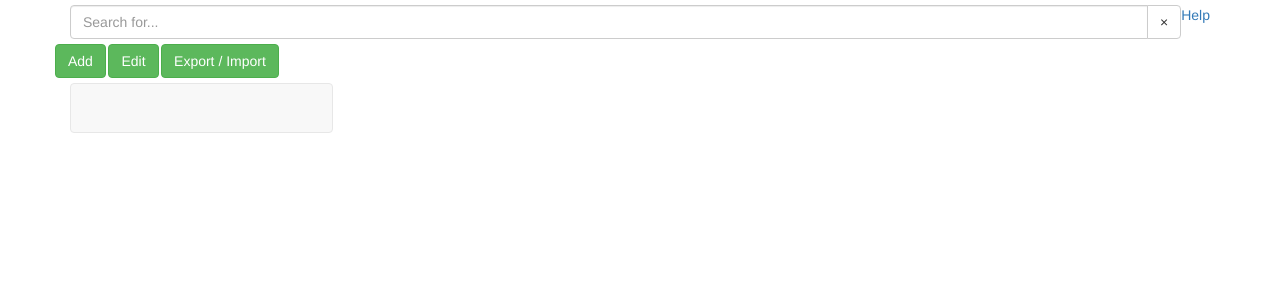
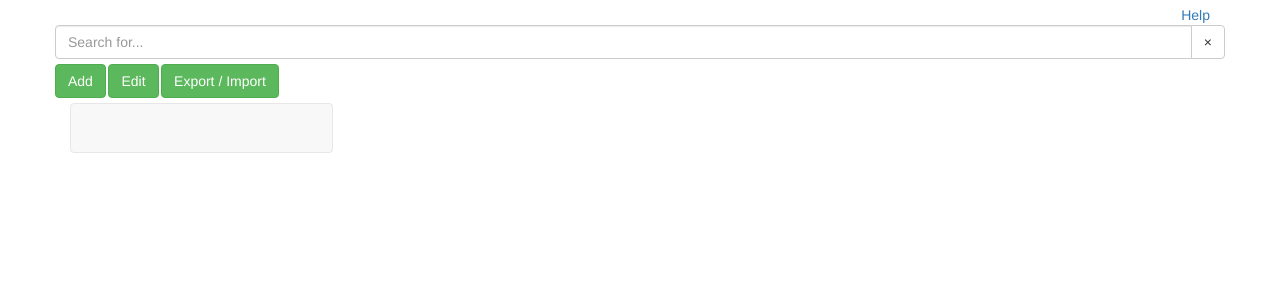
Before and after one commit to Roman-Tarasiuk/Notes, an Angular app: page / in a window 1280 px wide. Both pictures are taken after a click on the button 181 px from the left and 27 px from the top of the page. Shown: the top 300 px of the page. Built offline with nearby package versions, Linux system fonts and the light colour scheme.

Commit message:
Small design change.

```diff
--- a/src/app/app.component.html
+++ b/src/app/app.component.html
@@ -15,11 +15,13 @@
   </div>
 
   <!--https://codepen.io/brandonhimpfen/pen/BoExzV-->
-  <div class="input-group" *ngIf="searching">
-    <input id="srchString" type="text" [(ngModel)]="searchText" class="form-control" placeholder="Search for...">
-    <span class="input-group-btn">
-      <button class="btn btn-default" (click)="searching=false;">&times;</button>
-    </span>
+  <div class="row" *ngIf="searching">
+    <div class="input-group" style="width: 100%;">
+      <input id="srchString" type="text" [(ngModel)]="searchText" class="form-control" placeholder="Search for...">
+      <span class="input-group-btn">
+        <button class="btn btn-default" (click)="searching=false;">&times;</button>
+      </span>
+    </div>
   </div>
 
   <div class="row edit-warning" *ngIf="!exportImport" [class.updated]="updated">
```
